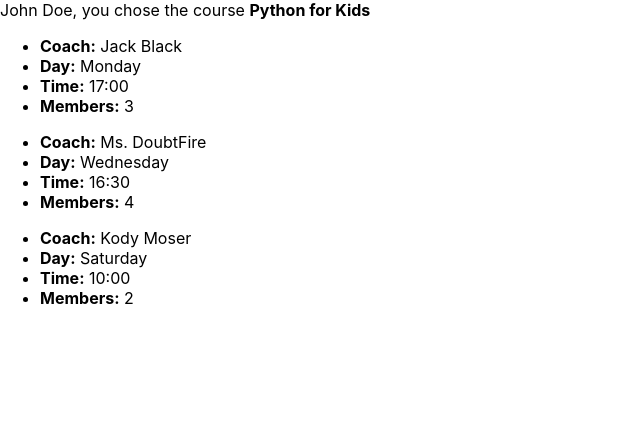
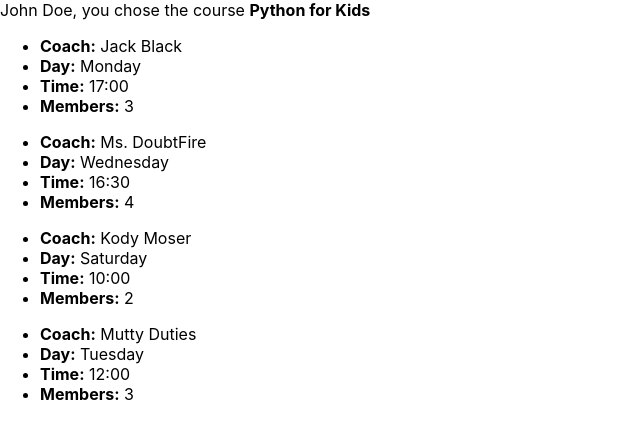
Before and after one commit to thaiscs/codary-challenge, a React (Create React App) app: page / in a window 1280 px wide. Shown: the top 438 px of the page, without its empty margins (0-640 px from the left). Built offline with nearby package versions, Linux system fonts and the light colour scheme.

Commit message:
Pass userId to render selected cohorts

```diff
--- a/src/App.tsx
+++ b/src/App.tsx
@@ -1,11 +1,8 @@
-import React from "react";
-import Cohorts from "./components/Cohorts";
 import User from "./components/User";
 function App() {
   return (
     <div>
       <User />
-      <Cohorts />
     </div>
   );
 }
--- a/src/components/Cohorts.tsx
+++ b/src/components/Cohorts.tsx
@@ -2,13 +2,20 @@ import React from "react";
 import { exampleCohorts } from "../store";
 import { getDayName } from "../helpers/getDayName";
 
-function Cohorts() {
-  console.log(exampleCohorts);
+export interface Props {
+  userId: string;
+}
+
+const Cohorts: React.FC<Props> = (props: Props) => {
+  console.log(exampleCohorts, props.userId);
   return (
     <div>
       {exampleCohorts.map((cohort) => {
+        const selected = cohort.members.some(
+          (member) => member === props.userId
+        );
         return (
-          <ul key={cohort.id}>
+          <ul className={selected ? "bg-slate-300" : ""} key={cohort.id}>
             <li key={cohort.coach}>
               <b>Coach:</b> {cohort.coach}
             </li>
@@ -26,6 +33,6 @@ function Cohorts() {
       })}
     </div>
   );
-}
+};
 
 export default Cohorts;
--- a/src/components/User.tsx
+++ b/src/components/User.tsx
@@ -1,10 +1,12 @@
 import React from "react";
 import { exampleUser } from "../store";
+import Cohorts from "./Cohorts";
 import Course from "./Course";
 export default function UserCohort() {
   return (
     <div>
       {exampleUser.name}, you chose the course <Course />
+      <Cohorts userId={exampleUser.id} />
     </div>
   );
 }
--- a/src/store.ts
+++ b/src/store.ts
@@ -53,5 +53,13 @@ export const exampleCohorts: Cohort[] = [
     time: "10:00",
     day: 6
   },
+  {
+    id: "4",
+    course: "8EpIqAtYYDc7KWvxXGqd",
+    coach: "Mutty Duties",
+    members: ["ZkWTvPhTpp0TAuPvpduX", "MTyWQGqJ6TP8EEhnpKur", "xaSKnf8I5I2DhJ8f227T"],
+    time: "12:00",
+    day: 2
+  }
 
 ];
```
